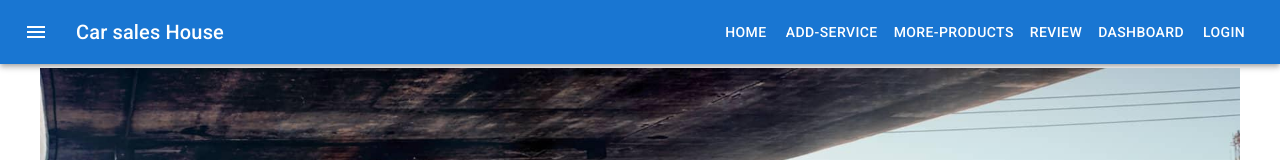
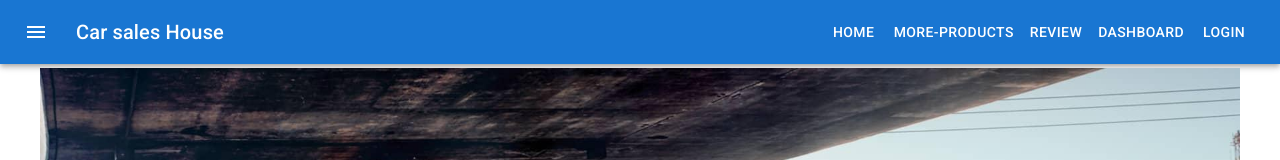
Before and after one commit to prottay190/car-sales-website-client, a React (Create React App) app: page / in a window 1280 px wide. Shown: the top 160 px of the page. Built offline with nearby package versions, Linux system fonts and the light colour scheme; no server answers.

Commit message:
navigation js complated

```diff
--- a/src/Pages/Shared/Navigation/Navigation.js
+++ b/src/Pages/Shared/Navigation/Navigation.js
@@ -31,9 +31,6 @@ const Navigation = () => {
             <NavLink style={{ textDecoration: 'none', color: '#fff' }} to='/home'>
             <Button color="inherit">home</Button>
             </NavLink>
-            <NavLink style={{ textDecoration: 'none', color: '#fff' }} to='/addservice'>
-            <Button color="inherit">Add-Service</Button>
-            </NavLink>
             <NavLink style={{ textDecoration: 'none', color: '#fff' }} to='/moreServices'>
             <Button color="inherit">More-Products</Button>
             </NavLink>
```
